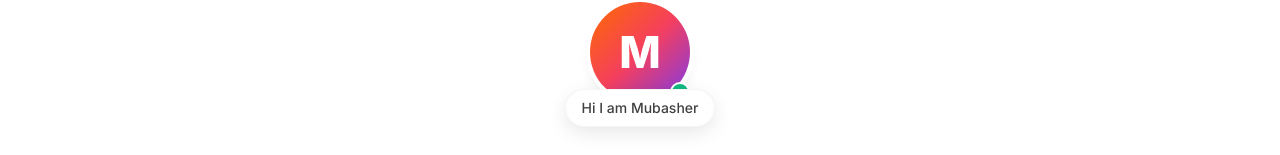
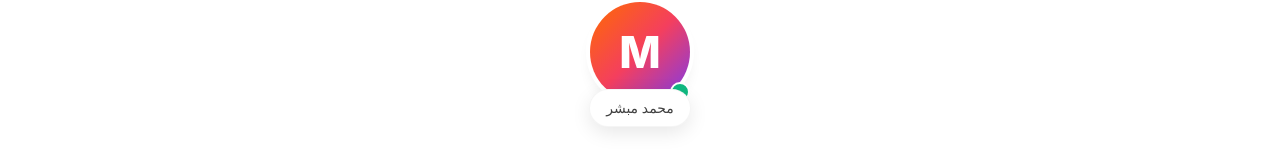
Before and after one commit to mubasherdevv/mubasher-portfolio, a Next.js app: page / in a window 1280 px wide. Shown: the part 142-297 px from the top of the page. Built offline with nearby package versions, Linux system fonts and the light colour scheme.

Commit message:
Update text from 'Hi I am Mubasher' to 'محمد مبشر'

```diff
--- a/components/Hero.tsx
+++ b/components/Hero.tsx
@@ -39,7 +39,7 @@ export default function Hero() {
   return (
     <section id="home" className="relative overflow-hidden pb-10 pt-32 sm:pt-36">
       <div className="relative mx-auto max-w-[1180px] px-4 text-center">
-        {/* Monogram avatar (pure CSS — no photo) + "Hi I am Mubasher" pill */}
+        {/* Monogram avatar (pure CSS — no photo) + "محمد مبشر" pill */}
         <motion.div {...fade(0.1)} className="relative mx-auto h-[100px] w-[100px]">
           <div className="flex h-[100px] w-[100px] items-center justify-center rounded-full bg-gradient-to-br from-[#ff6b00] via-[#f43f5e] to-[#7c3aed] text-[44px] font-extrabold text-white shadow-lg ring-4 ring-white">
             M
@@ -48,7 +48,7 @@ export default function Hero() {
         </motion.div>
         <motion.div {...fade(0.18)} className="relative z-10 -mt-3 flex justify-center">
           <span className="rounded-full bg-white px-4 py-2 text-sm font-medium text-neutral-700 shadow-[0_6px_20px_rgba(0,0,0,0.10)] ring-1 ring-neutral-100">
-            Hi I am Mubasher
+            محمد مبشر
           </span>
         </motion.div>
 
```
